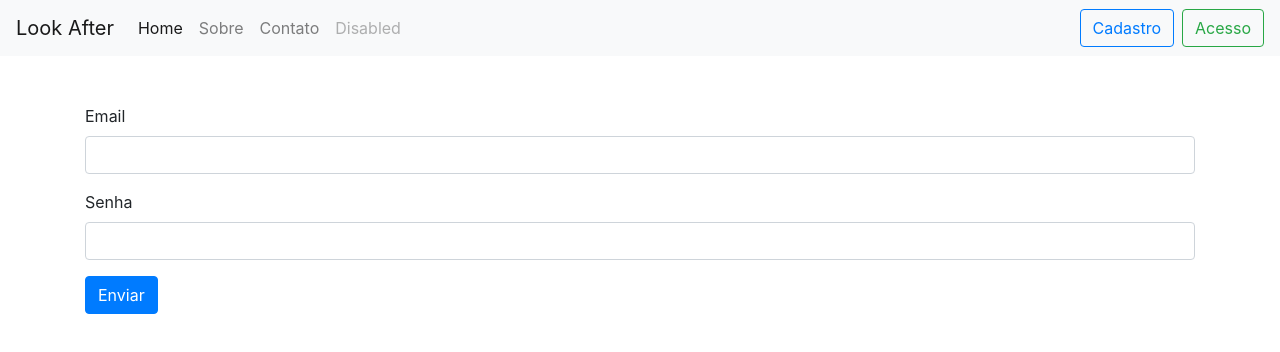
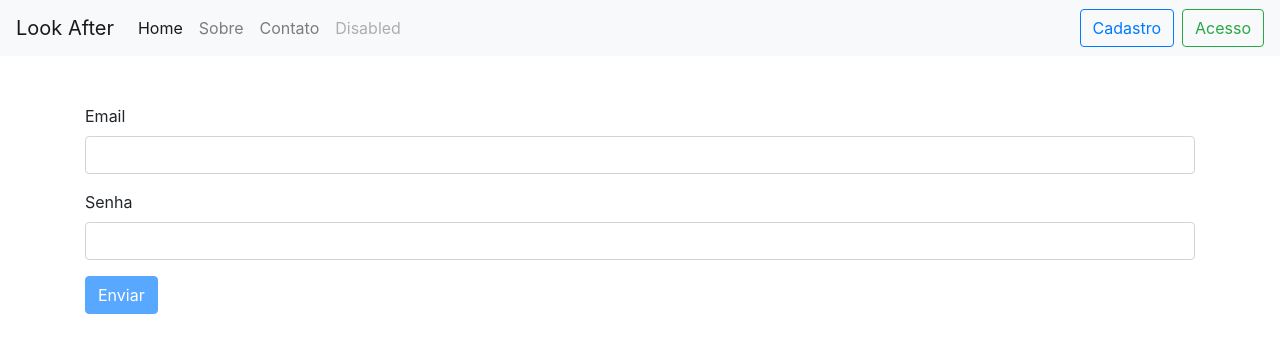
Before and after one commit to icaromotta/look-after, an Angular app: page /acesso in a window 1280 px wide. Shown: the top 352 px of the page. Built offline with nearby package versions, Linux system fonts and the light colour scheme.

Commit message:
validators to login

```diff
--- a/package.json
+++ b/package.json
@@ -25,6 +25,7 @@
     "express": "^4.17.1",
     "path": "^0.12.7",
     "rxjs": "~6.4.0",
+    "sweetalert2": "^9.7.2",
     "tslib": "^1.10.0",
     "typescript": "~3.5.3",
     "zone.js": "~0.9.1"
--- a/src/app/app.module.ts
+++ b/src/app/app.module.ts
@@ -12,6 +12,7 @@ import { LoginComponent } from './shared/forms/login/login.component';
 import { AboutComponent } from './pages/about/about.component';
 import { HomeComponent } from './pages/home/home.component';
 import { ReactiveFormsModule } from '@angular/forms';
+import { HttpClientModule } from '@angular/common/http';
 
 @NgModule({
   declarations: [
@@ -28,7 +29,8 @@ import { ReactiveFormsModule } from '@angular/forms';
   imports: [
     BrowserModule,
     AppRoutingModule,
-    ReactiveFormsModule
+    ReactiveFormsModule,
+    HttpClientModule
   ],
   providers: [],
   bootstrap: [AppComponent]
--- /dev/null
+++ b/src/app/services/user.service.ts
@@ -0,0 +1,26 @@
+import { environment } from './../../environments/environment';
+import { HttpClient } from '@angular/common/http';
+
+import { Injectable } from '@angular/core';
+
+@Injectable({
+  providedIn: 'root'
+})
+export class UserService {
+
+  private readonly API = `${environment.API}users`;
+
+  constructor(private http: HttpClient) { }
+
+  add(data: any) {
+
+    return this.http.post<any>(`${this.API}/create`, data)
+  }
+
+  login(data: any) {
+
+    console.log(`${this.API}/login`)
+
+    return this.http.post<any>(`${this.API}/login`, data)
+  }
+}
--- a/src/app/shared/forms/login/login.component.html
+++ b/src/app/shared/forms/login/login.component.html
@@ -1,21 +1,17 @@
 <form [formGroup]="loginForm" class="container mt-5">
     <div class="form-group" [ngClass]="aplicaCssErro('email')">
         <label for="exampleInputEmail1">Email</label>
-        <input type="email" class="form-control" formControlName="email" id="exampleInputEmail1"
+        <input type="email" class="form-control" formControlName="email" id="exampleInputEmail"
             aria-describedby="emailHelp">
-        <small id="emailHelp" class="form-text text-muted" *ngIf="verificaValidTouched('email')">O campo email é
+        <small id="emailHelp" class="form-text text-muted" *ngIf="verificaValidTouched('email')">O campo e-mail é
             obrigatório.</small>
         <small id="emailHelp" class="form-text text-muted" *ngIf="verificaValidTouched('email')">Formato de e-mail
             inválido.</small>
     </div>
     <div class="form-group" [ngClass]="aplicaCssErro('password')">
         <label for="exampleInputPassword1">Senha</label>
-        <input type="password" class="form-control" formControlName="password" id="exampleInputPassword1">
-        <small id="emailHelp" class="form-text text-muted"
-            *ngIf="verificaValidTouched('password') && registrationForm.controls['name'].hasError('minlength')">O campo
-            email é
-            obrigatório.</small>
+        <input type="password" class="form-control" formControlName="password" id="exampleInputPassword">
+        <small id="password" class="form-text text-muted" *ngIf="verificaValidTouched('password')">O campo email é obrigatório.</small>
     </div>
-
-    <button type="submit" class="btn btn-primary">Enviar</button>
+    <button type="submit" class="btn btn-primary" (click)="onSubmit()" [disabled]="!loginForm.valid">Enviar</button>
 </form>
--- a/src/app/shared/forms/login/login.component.ts
+++ b/src/app/shared/forms/login/login.component.ts
@@ -1,5 +1,8 @@
 import { Component, OnInit } from '@angular/core';
 import { FormGroup, FormBuilder, Validators } from '@angular/forms';
+import { UserService } from 'src/app/services/user.service';
+import { Router } from '@angular/router';
+import Swal from 'sweetalert2';
 
 @Component({
   selector: 'app-login',
@@ -10,7 +13,9 @@ export class LoginComponent implements OnInit {
 
   public loginForm: FormGroup;
 
-  constructor(private formBuilder: FormBuilder) { }
+  constructor(private formBuilder: FormBuilder,
+              private userService: UserService,
+              private router: Router) { }
 
   ngOnInit() {
     this.loginForm = this.formBuilder.group({
@@ -30,4 +35,22 @@ export class LoginComponent implements OnInit {
     };
   }
 
+  onSubmit() {
+
+    this.userService.login(this.loginForm.value)
+      .subscribe((response) => {
+
+        if(response.ok === true) {
+          this.router.navigate(['/contato'])
+        } else {
+          Swal.fire(
+            'Acesso negado',
+            'Verifique suas credenciais!',
+            'error'
+          )
+        }
+      },
+      (error: any) => console.log('>>>', error));
+  }
+
 }
--- a/src/app/shared/forms/register/register.component.html
+++ b/src/app/shared/forms/register/register.component.html
@@ -38,5 +38,5 @@
             no mínimo 6 caracteres.</small>
     </div>
 
-    <button type="submit" class="btn btn-primary" [disabled]="!registrationForm.valid">Enviar</button>
+    <button type="submit" class="btn btn-primary" [disabled]="!registrationForm.valid" (click)="onSubmit()">Enviar</button>
 </form>
--- a/src/app/shared/forms/register/register.component.ts
+++ b/src/app/shared/forms/register/register.component.ts
@@ -1,5 +1,7 @@
 import { Component, OnInit } from '@angular/core';
 import { FormGroup, FormBuilder, Validators } from '@angular/forms';
+import {UserService } from '../../../services/user.service';
+import {Router} from "@angular/router"
 
 @Component({
   selector: 'app-register',
@@ -10,7 +12,9 @@ export class RegisterComponent implements OnInit {
 
   public registrationForm: FormGroup;
 
-  constructor(private formBuilder: FormBuilder) { }
+  constructor(private formBuilder: FormBuilder,
+              private userService: UserService,
+              private router: Router) { }
 
   ngOnInit() {
     this.registrationForm = this.formBuilder.group({
@@ -31,4 +35,15 @@ export class RegisterComponent implements OnInit {
       'has-feedback': this.verificaValidTouched(campo)
     };
   }
+
+  onSubmit() {
+
+    this.userService.add(this.registrationForm.value)
+      .subscribe((response) => {
+        this.registrationForm.reset();
+        this.router.navigate(['/contato'])
+      },
+      (error: any) => alert('erro'));
+
+  }
 }
--- a/src/environments/environment.prod.ts
+++ b/src/environments/environment.prod.ts
@@ -1,3 +1,4 @@
 export const environment = {
-  production: true
+  production: true,
+  API: '/'
 };
--- a/src/environments/environment.ts
+++ b/src/environments/environment.ts
@@ -3,7 +3,8 @@
 // The list of file replacements can be found in `angular.json`.
 
 export const environment = {
-  production: false
+  production: false,
+  API: 'http://localhost:3000/'
 };
 
 /*
```
Also changed, not shown: 2 other files (tests, documents, lock files or other folders).
